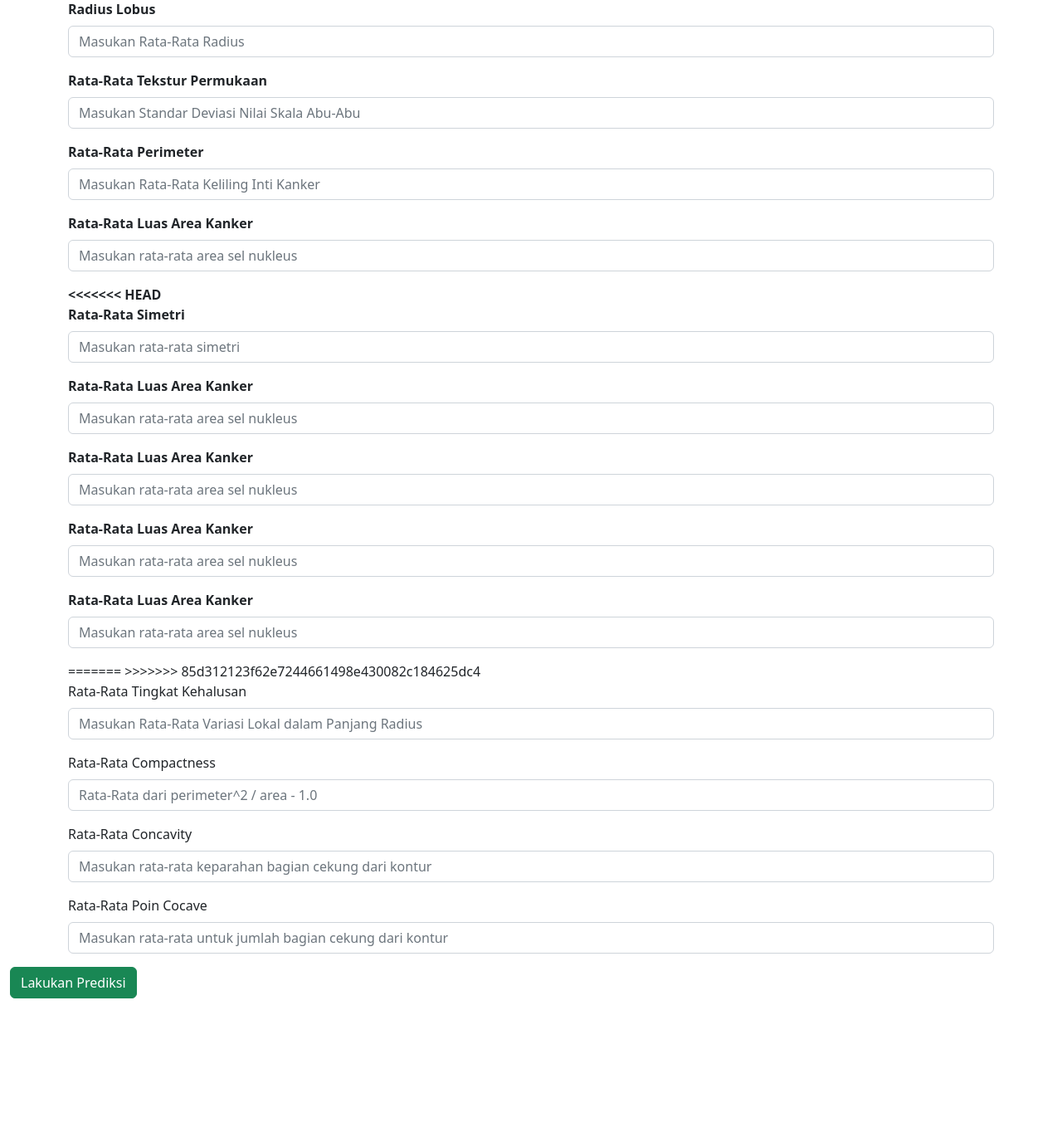
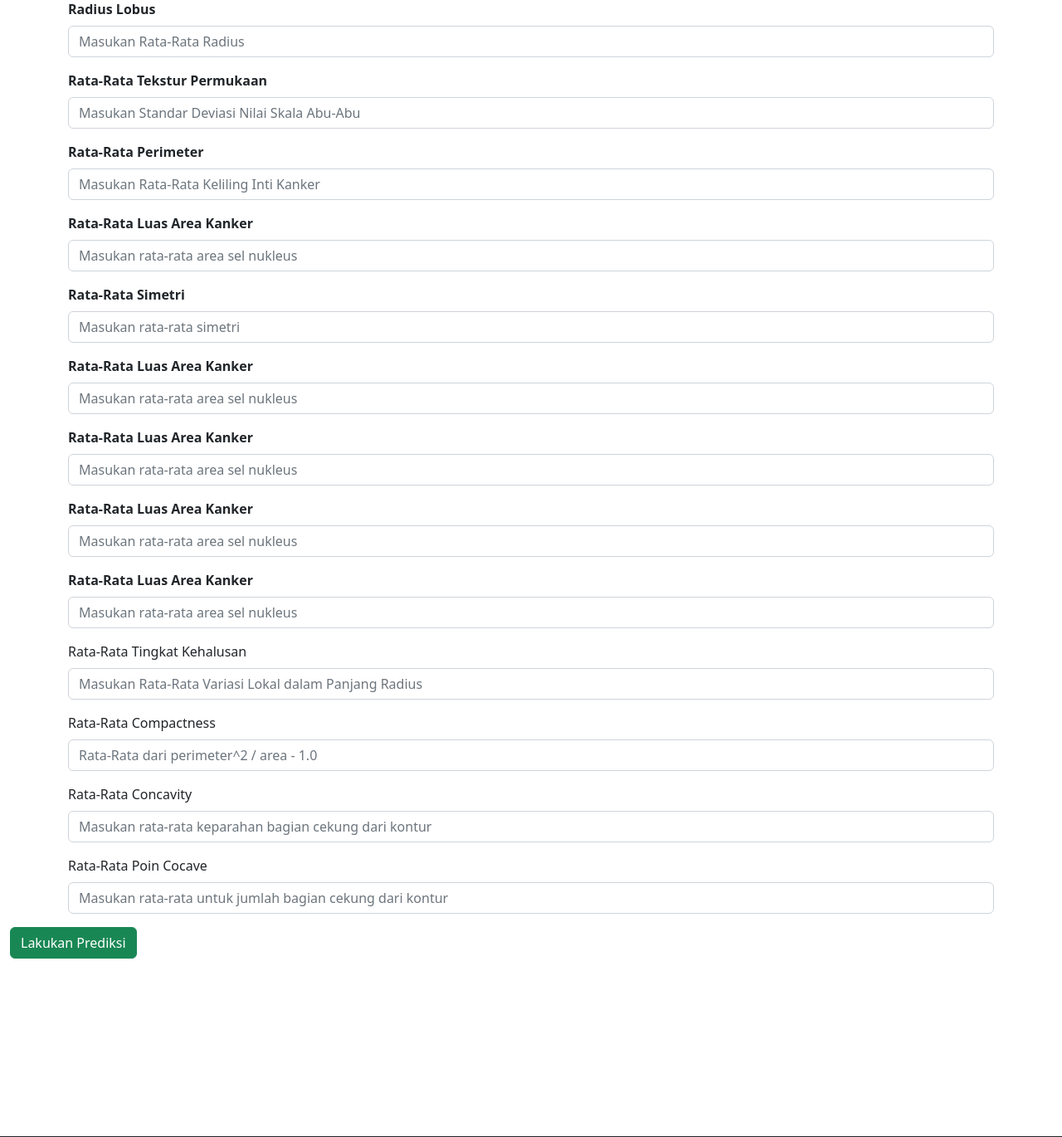
Before and after one commit to ifs19017/Clustering-PM, a Flask app: page /form_predict in a window 1280 px wide. Shown: the part 299-1669 px from the top of the page at 83% size. Run offline with Flask 2, Linux system fonts and the light colour scheme; parts of the project's set-up code (start-up, migrations or seed data) failed here and were passed over; some libraries are stand-ins or nearby versions.

Commit message:
Update Something

```diff
--- a/App Project/templates/predict.html
+++ b/App Project/templates/predict.html
@@ -116,7 +116,6 @@
               <input type="number" min="0" max="10000" step="0.01" class="form-control" id="area_mean" name="area_mean" placeholder="Masukan rata-rata area sel nukleus" required />
             </div>
 
-<<<<<<< HEAD
             <div class="form-group">
               <label for="symmetry_mean">Rata-Rata Simetri</label>
               <input type="number" min="0" max="10000" step="0.01" class="form-control" id="symmetry_mean" name="symmetry_mean" placeholder="Masukan rata-rata simetri" required />
@@ -142,9 +141,6 @@
               <input type="number" min="0" max="10000" step="0.01" class="form-control" id="area_mean" name="area_mean" placeholder="Masukan rata-rata area sel nukleus" required />
             </div>
           </div>
-=======
-          <!-- </div> -->
->>>>>>> 85d312123f62e7244661498e430082c184625dc4
 
           <!-- <div class="col-md-6"> -->
             <div class="form-group">
```
